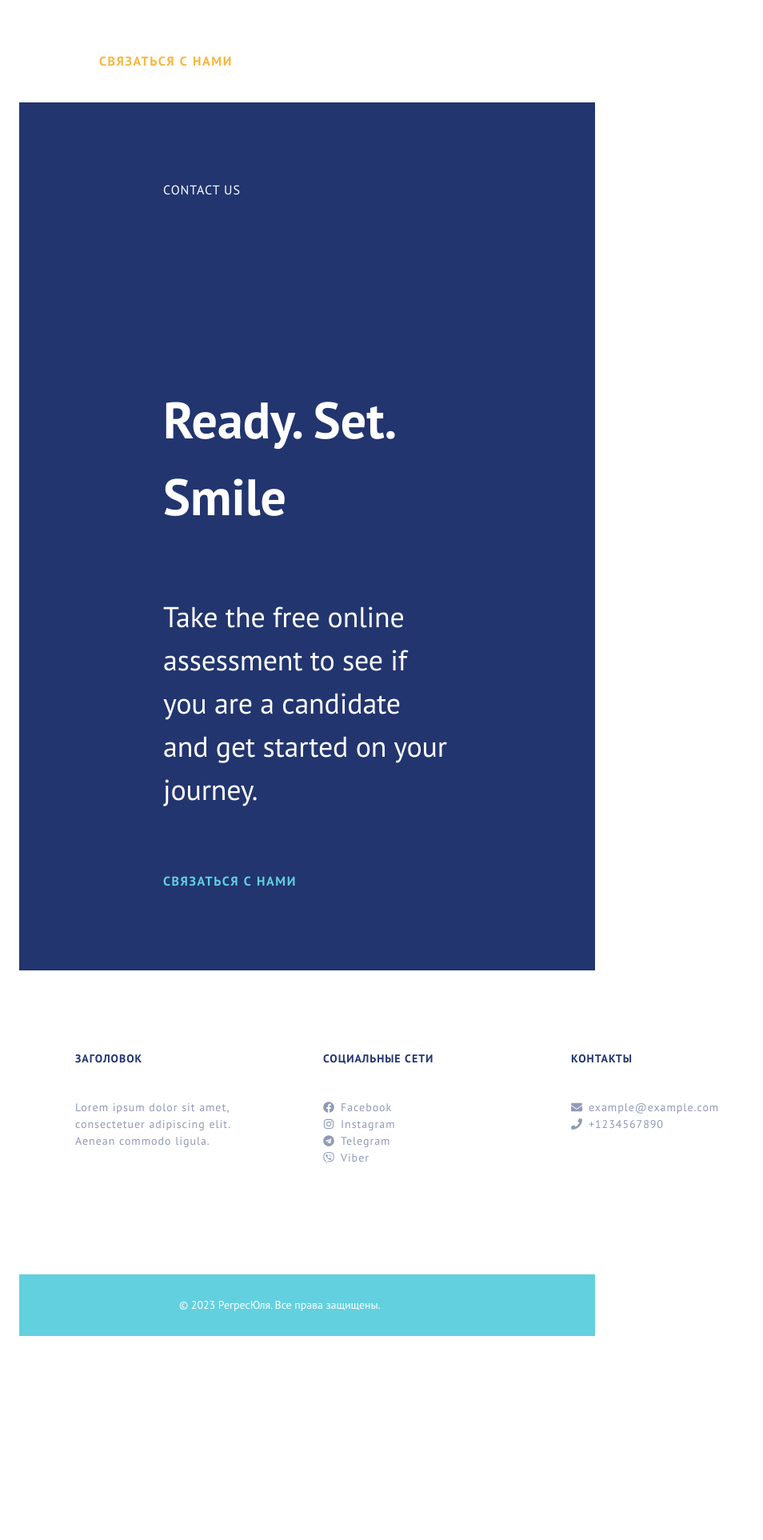
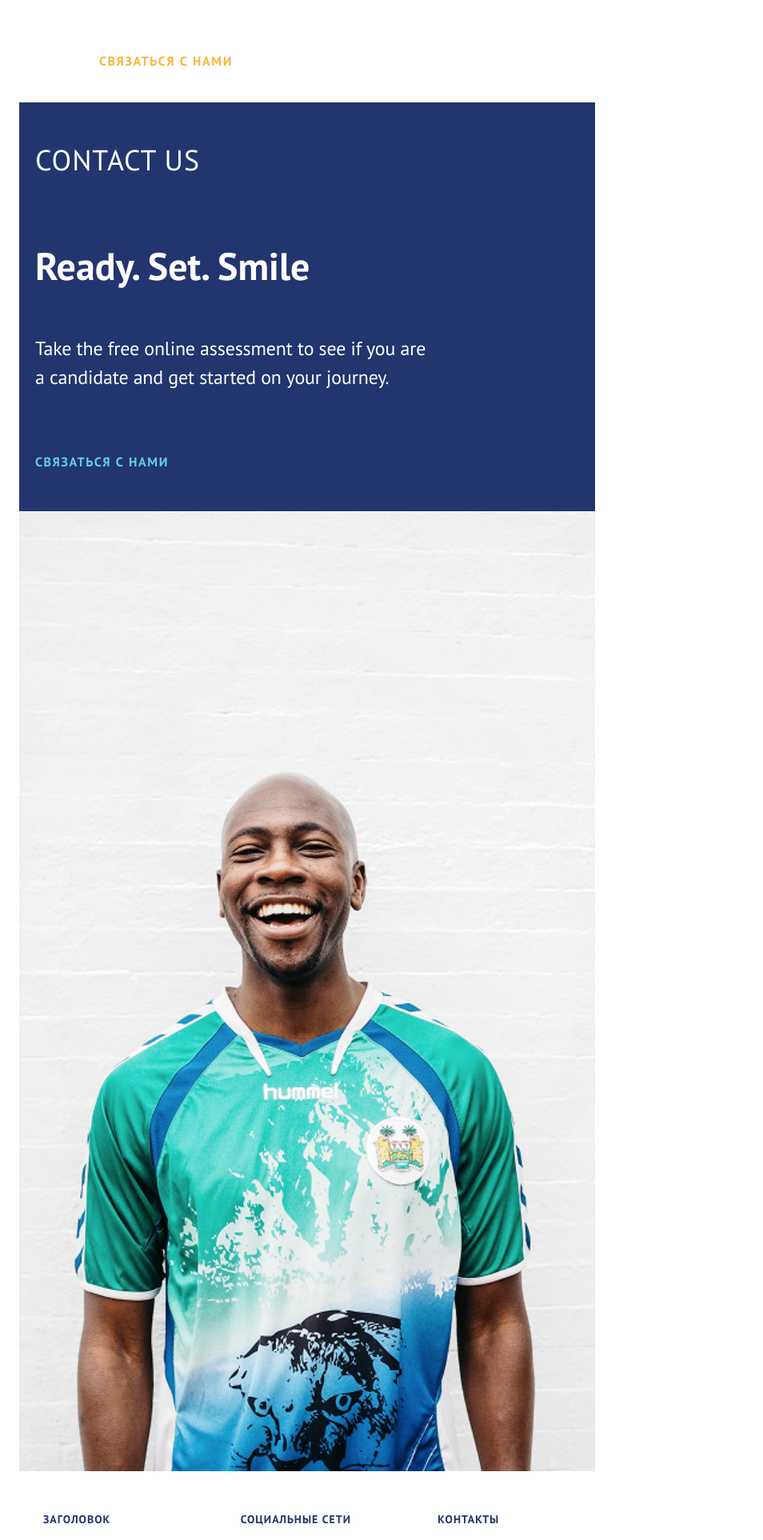
Before and after one commit to MAKCIMELIANO/regression-site, a React (Vite) app: page / in a window 768 px wide. Shown: the part 8420-10345 px from the top of the page at 80% size, 954 px wide, since content can reach past the window. Before the commit the page ends 10114 px from the top, so only its background shows below. Built offline with nearby package versions, Linux system fonts and the light colour scheme; the HTML template or start-up script is replaced by a standard one.

Commit message:
finish adaptiv

```diff
--- a/src/components/ContactUs/ContactUs.module.css
+++ b/src/components/ContactUs/ContactUs.module.css
@@ -63,7 +63,6 @@
     outline: none;
 }
 
-
 .image_content {
     flex: 1;
     display: flex;
@@ -77,3 +76,75 @@
     object-fit: cover;
     object-position: center;
 }
+
+/* tablet */
+@media screen and (min-width: 768px) and (max-width: 1279px) {
+    .container {
+        display: flex;
+        flex-direction: column;
+    }
+
+    .text_content {
+        padding-left: 20px;
+        padding-right: 20px;
+        padding-top: 50px;
+        padding-bottom: 50px;
+    }
+
+    .text_content h2 {
+        font-size: 36px;
+        margin-bottom: 75px;
+    }
+
+    .text_content h3 {
+        font-size: 48px;
+        margin-bottom: 50px;
+    }
+
+    .text_content p {
+        font-size: 24px;
+    }
+
+    .image_content {
+        width: 100%;
+        padding: 0;
+        margin: 0;
+    }
+
+    .image_content img {
+        width: 100%;
+        height: auto;
+        object-fit: cover;
+        padding: 0;
+        margin: 0;
+    }
+}
+
+/* mobile */
+@media screen and (max-width: 767px) {
+    .container {
+        display: flex;
+        flex-direction: column;
+    }
+
+    .text_content {
+        padding-left: 20px;
+        padding-right: 20px;
+        padding-top: 50px;
+        padding-bottom: 50px;
+    }
+
+    .text_content h2 {
+        font-size: 16px;
+        margin-bottom: 100px;
+    }
+
+    .text_content h3 {
+        font-size: 32px;
+        margin-bottom: 100px;
+    }
+
+    .text_content p {
+        font-size: 18px;
+    }
+}
--- a/src/components/Footer/Footer.module.css
+++ b/src/components/Footer/Footer.module.css
@@ -117,3 +117,100 @@
     line-height: 1.2;
     letter-spacing: -0.084px;
 }
+
+/* tablet */
+@media screen and (min-width: 768px) and (max-width: 1279px) {
+
+
+    .footerPhoto {
+        display: none;
+    }
+
+    .footerLeft {
+        display: none;
+    }
+
+    .footerRight {
+        display: flex;
+        justify-content: space-between;
+        gap: 20px;
+        padding-top: 50px;
+        padding-left: 20px;
+        padding-right: 20px;
+        padding-bottom: 50px;
+        width: 100%;
+    }
+
+    .footerTitle {
+        margin-bottom: 20px;
+    }
+
+    .footerText {
+        color: rgba(34, 53, 111, 0.50);
+        font-size: 14px;
+        font-style: normal;
+        font-weight: 400;
+        line-height: 1.5;
+        letter-spacing: 0.96px;
+        text-align: left;
+    }
+
+    .copyrightContainer {
+        background-color: var(--hero-logo);
+        text-align: left;
+        padding-top: 30px;
+        padding-bottom: 30px;
+        padding-left: 20px;
+    }
+
+    .footerSection {
+        padding-left: 10px;
+        padding-right: 10px;
+    }
+}
+
+/* mobile */
+@media screen and (max-width: 767px) {
+
+
+    .footerPhoto {
+        display: none;
+    }
+
+    .footerLeft {
+        display: none;
+    }
+
+    .footerRight {
+        display: flex;
+        flex-direction: column;
+        gap: 20px;
+        padding-top: 50px;
+        padding-left: 20px;
+        padding-right: 20px;
+        padding-bottom: 50px;
+
+    }
+
+    .footerTitle {
+        margin-bottom: 20px;
+    }
+
+    .footerText {
+        color: rgba(34, 53, 111, 0.50);
+        font-size: 14px;
+        font-style: normal;
+        font-weight: 400;
+        line-height: 1.5;
+        letter-spacing: 0.96px;
+        text-align: left;
+    }
+
+    .copyrightContainer {
+        background-color: var(--hero-logo);
+        text-align: left;
+        padding-top: 30px;
+        padding-bottom: 30px;
+        padding-left: 20px;
+    }
+}
```
